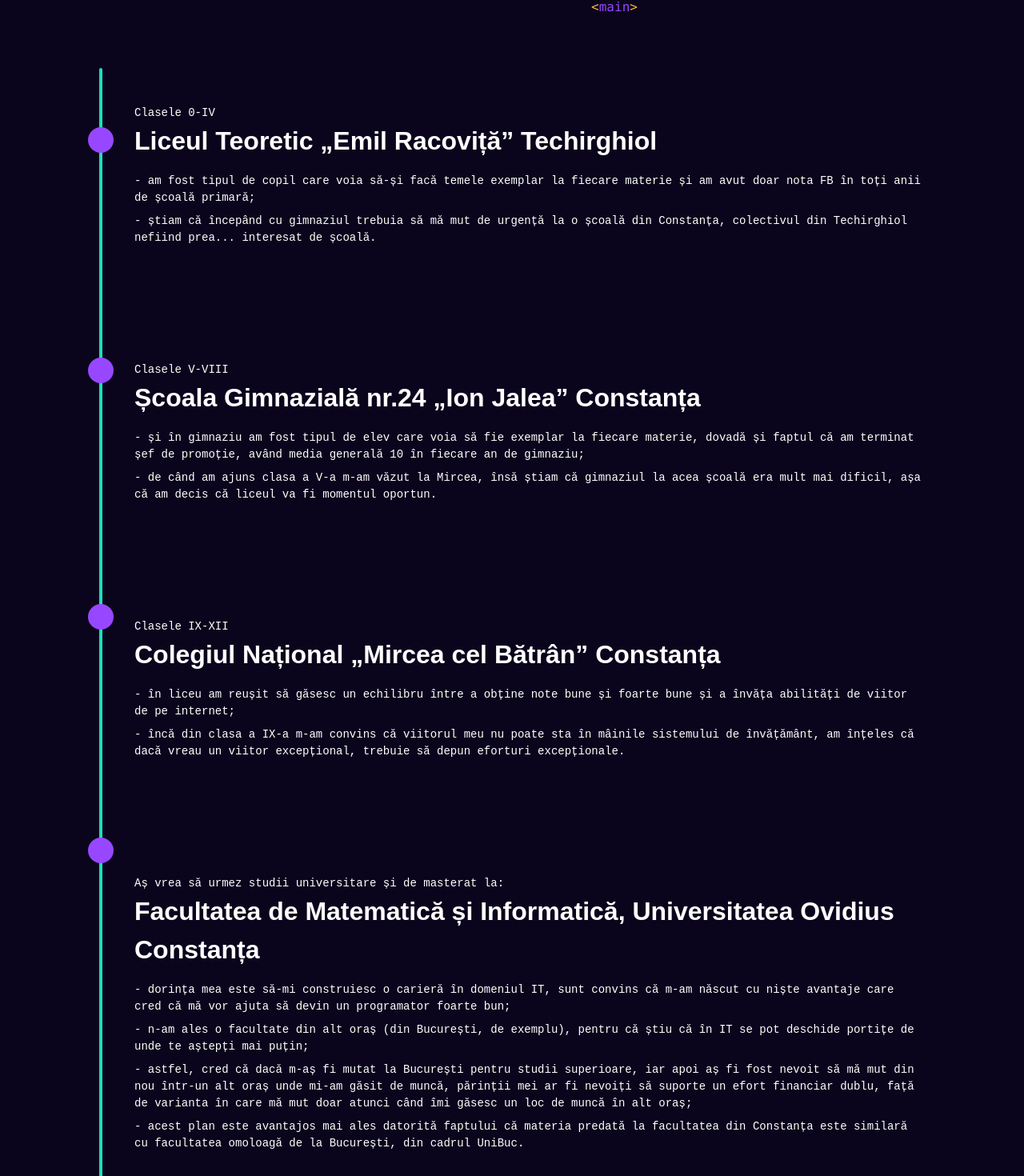
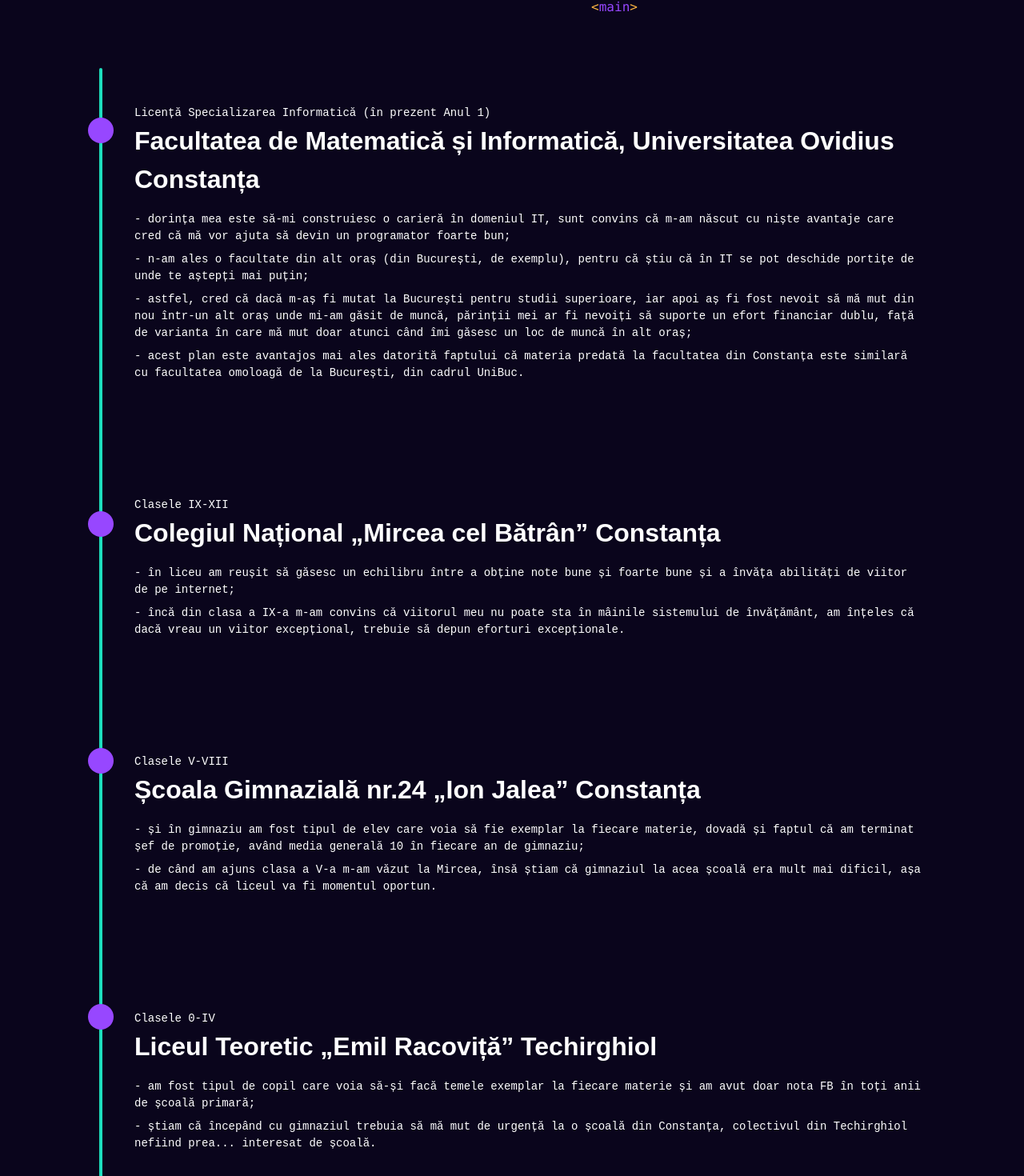
Before and after one commit to SergiuCiausu/site-sergiu-ciausu, a React (Vite) app: page /studii in a window 1280 px wide. Shown: the part 752-2222 px from the top of the page at 80% size. Built offline with nearby package versions, Linux system fonts and the light colour scheme; the HTML template or start-up script is replaced by a standard one.

Commit message:
Update Studii.jsx

```diff
--- a/studii/components/Studii.jsx
+++ b/studii/components/Studii.jsx
@@ -7,11 +7,21 @@ import Anchor from "/components/Anchor";
 const Studii = () => {
   const studii = [
     {
-      clase: "0-IV",
-      scoala: "Liceul Teoretic „Emil Racoviță” Techirghiol",
+      clase: "Licență Specializarea Informatică (în prezent Anul 1)",
+      scoala: "Facultatea de Matematică și Informatică, Universitatea Ovidius Constanța",
       bullets: [
-        "- am fost tipul de copil care voia să-și facă temele exemplar la fiecare materie și am avut doar nota FB în toți anii de școală primară;",
-        "- știam că începând cu gimnaziul trebuia să mă mut de urgență la o școală din Constanța, colectivul din Techirghiol nefiind prea... interesat de școală.",
+        "- dorința mea este să-mi construiesc o carieră în domeniul IT, sunt convins că m-am născut cu niște avantaje care cred că mă vor ajuta să devin un programator foarte bun;",
+        "- n-am ales o facultate din alt oraș (din București, de exemplu), pentru că știu că în IT se pot deschide portițe de unde te aștepți mai puțin;",
+        "- astfel, cred că dacă m-aș fi mutat la București pentru studii superioare, iar apoi aș fi fost nevoit să mă mut din nou într-un alt oraș unde mi-am găsit de muncă, părinții mei ar fi nevoiți să suporte un efort financiar dublu, față de varianta în care mă mut doar atunci când îmi găsesc un loc de muncă în alt oraș;",
+        "- acest plan este avantajos mai ales datorită faptului că materia predată la facultatea din Constanța este similară cu facultatea omoloagă de la București, din cadrul UniBuc.",
+      ],
+    },
+    {
+      clase: "IX-XII",
+      scoala: "Colegiul Național „Mircea cel Bătrân” Constanța",
+      bullets: [
+        "- în liceu am reușit să găsesc un echilibru între a obține note bune și foarte bune și a învăța abilități de viitor de pe internet;",
+        "- încă din clasa a IX-a m-am convins că viitorul meu nu poate sta în mâinile sistemului de învățământ, am înțeles că dacă vreau un viitor excepțional, trebuie să depun eforturi excepționale.",
       ],
     },
     {
@@ -23,21 +33,11 @@ const Studii = () => {
       ],
     },
     {
-      clase: "IX-XII",
-      scoala: "Colegiul Național „Mircea cel Bătrân” Constanța",
+      clase: "0-IV",
+      scoala: "Liceul Teoretic „Emil Racoviță” Techirghiol",
       bullets: [
-        "- în liceu am reușit să găsesc un echilibru între a obține note bune și foarte bune și a învăța abilități de viitor de pe internet;",
-        "- încă din clasa a IX-a m-am convins că viitorul meu nu poate sta în mâinile sistemului de învățământ, am înțeles că dacă vreau un viitor excepțional, trebuie să depun eforturi excepționale.",
-      ],
-    },
-    {
-      clase: "Aș vrea să urmez studii universitare și de masterat la:",
-      scoala: "Facultatea de Matematică și Informatică, Universitatea Ovidius Constanța",
-      bullets: [
-        "- dorința mea este să-mi construiesc o carieră în domeniul IT, sunt convins că m-am născut cu niște avantaje care cred că mă vor ajuta să devin un programator foarte bun;",
-        "- n-am ales o facultate din alt oraș (din București, de exemplu), pentru că știu că în IT se pot deschide portițe de unde te aștepți mai puțin;",
-        "- astfel, cred că dacă m-aș fi mutat la București pentru studii superioare, iar apoi aș fi fost nevoit să mă mut din nou într-un alt oraș unde mi-am găsit de muncă, părinții mei ar fi nevoiți să suporte un efort financiar dublu, față de varianta în care mă mut doar atunci când îmi găsesc un loc de muncă în alt oraș;",
-        "- acest plan este avantajos mai ales datorită faptului că materia predată la facultatea din Constanța este similară cu facultatea omoloagă de la București, din cadrul UniBuc.",
+        "- am fost tipul de copil care voia să-și facă temele exemplar la fiecare materie și am avut doar nota FB în toți anii de școală primară;",
+        "- știam că începând cu gimnaziul trebuia să mă mut de urgență la o școală din Constanța, colectivul din Techirghiol nefiind prea... interesat de școală.",
       ],
     },
   ];
@@ -67,10 +67,10 @@ const Studii = () => {
         </div>
         <FadeInOnLoad>
           <div className="studii-bar h-full sm:h-[1400px] relative flex flex-col items-center max-sm:ml-8">
-            <div className="studii-cerc absolute top-18 max-sm:top-7"></div>
-            <div className="studii-cerc absolute top-90 max-sm:top-110"></div>
-            <div className="studii-cerc absolute top-167 max-sm:top-235"></div>
-            <div className="studii-cerc absolute top-240 max-sm:top-354"></div>
+            <div className="studii-cerc absolute top-15 max-sm:top-7"></div>
+            <div className="studii-cerc absolute top-138 max-sm:top-110"></div>
+            <div className="studii-cerc absolute top-212 max-sm:top-235"></div>
+            <div className="studii-cerc absolute top-292 max-sm:top-354"></div>
           </div>
         </FadeInOnLoad>
       </div>
```
